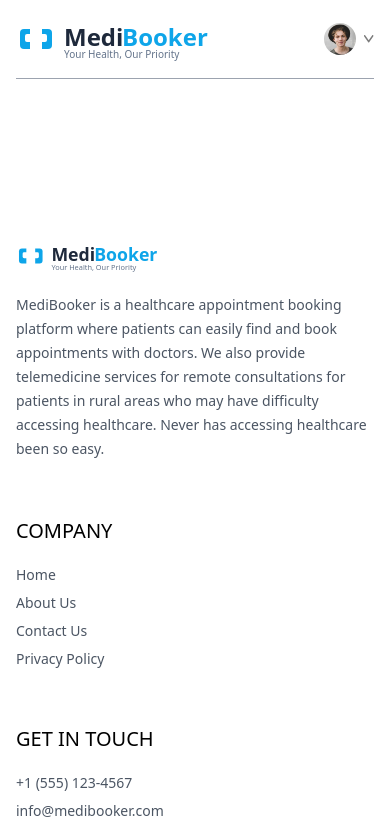
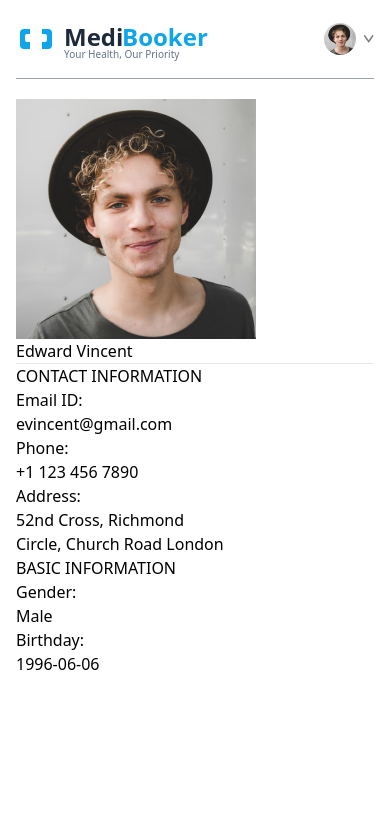
Before and after one commit to bnwah/MediBooker, a React (Vite) app: page /my-profile in a window 390 px wide. Shown: the top 831 px of the page. Built offline with nearby package versions, Linux system fonts and the light colour scheme.

Commit message:
MyProfile: email, phone, address, gender, birthday done.

```diff
--- a/src/pages/MyProfile.jsx
+++ b/src/pages/MyProfile.jsx
@@ -1,8 +1,83 @@
 import React from 'react'
+import { useState } from 'react'
+import { assets } from '../assets/assets'
 
 const MyProfile = () => {
+
+  const [userData, setUserData] = useState({
+    name: "Edward Vincent",
+    image: assets.profile_pic,
+    email: 'evincent@gmail.com',
+    phone: '+1 123 456 7890',
+    address: {
+      line1: "52nd Cross, Richmond",
+      line2: "Circle, Church Road London"
+    },
+    gender: 'Male',
+    dob: '1996-06-06'
+  })
+
+  const [canEdit, setCanEdit] = useState(false)
+
   return (
     <div>
+
+      <img src={userData.image} alt="Profile picture" />
+
+      {/* If isEdit is true, then input field is provided. If false, then add user's name */}
+      {
+        canEdit ? <input type="text" value={userData.name} onChange={e => setUserData(prev => ({ ...prev, name: e.target.name }))} />
+          : <p>{userData.name}</p>
+      }
+
+      <hr />
+      <div>
+        <p>CONTACT INFORMATION</p>
+        <div>
+          <p>Email ID:</p>
+          <p>{userData.email}</p>
+          <p>Phone:</p>
+          {
+            canEdit ? <input type="text" value={userData.phone} onChange={e => setUserData(prev => ({ ...prev, phone: e.target.value }))} />
+              : <p>{userData.phone}</p>
+          }
+          <p>Address:</p>
+          {
+            canEdit
+              ? <p>
+                <input onChange={(e) => setUserData(prev => ({ ...prev, address: { ...prev.address, line1: e.target.value } }))} value={userData.address.line1} type="text" />
+                <br />
+                <input onChange={(e) => setUserData(prev => ({ ...prev, address: { ...prev.address, line2: e.target.value } }))} value={userData.address.line2} type="text" />
+              </p>
+              : <p>
+                {userData.address.line1}
+                <br />
+                {userData.address.line2}
+              </p>
+          }
+        </div>
+      </div>
+      <div>
+        <p>BASIC INFORMATION</p>
+        <div>
+          <p>Gender:</p>
+          {
+            canEdit
+              ? <select onChange={(e) => setUserData(prev => ({ ...prev, gender: e.target.value }))} value={userData.gender}>
+                <option value="Male">Male</option>
+                <option value="Female">Female</option>
+              </select>
+              : <p>{userData.gender}</p>
+          }
+          <p>Birthday:</p>
+          {
+            canEdit
+            ? <input type="date" onChange={(e) => setUserData(prev => ({ ...prev, dob: e.target.value }))} value={userData.dob}/>
+            : <p>{userData.dob}</p>
+          }
+        </div>
+      </div>
+
 
     </div>
   )
```
